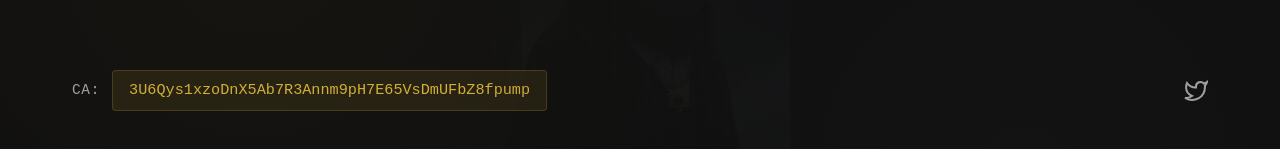
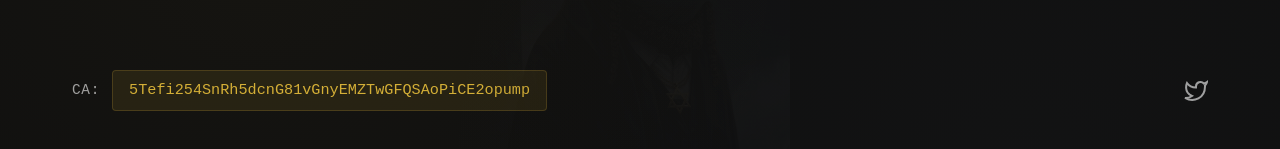
Before and after one commit to a05cramer-ctrl/jewhale, a React (Vite) app: page / in a window 1280 px wide. Shown: the part 2863-3012 px from the top of the page. Built offline with nearby package versions, Linux system fonts and the light colour scheme.

Commit message:
Update contract address in App component to new value

```diff
--- a/src/App.tsx
+++ b/src/App.tsx
@@ -4,7 +4,7 @@ import whaleImage from './fb72db54-468c-4e3f-a88f-564908b877f8.png'
 
 function App() {
   const [copied, setCopied] = useState(false)
-  const contractAddress = '3U6Qys1xzoDnX5Ab7R3Annm9pH7E65VsDmUFbZ8fpump'
+  const contractAddress = '5Tefi254SnRh5dcnG81vGnyEMZTwGFQSAoPiCE2opump'
 
   const copyToClipboard = () => {
     navigator.clipboard.writeText(contractAddress)
```
